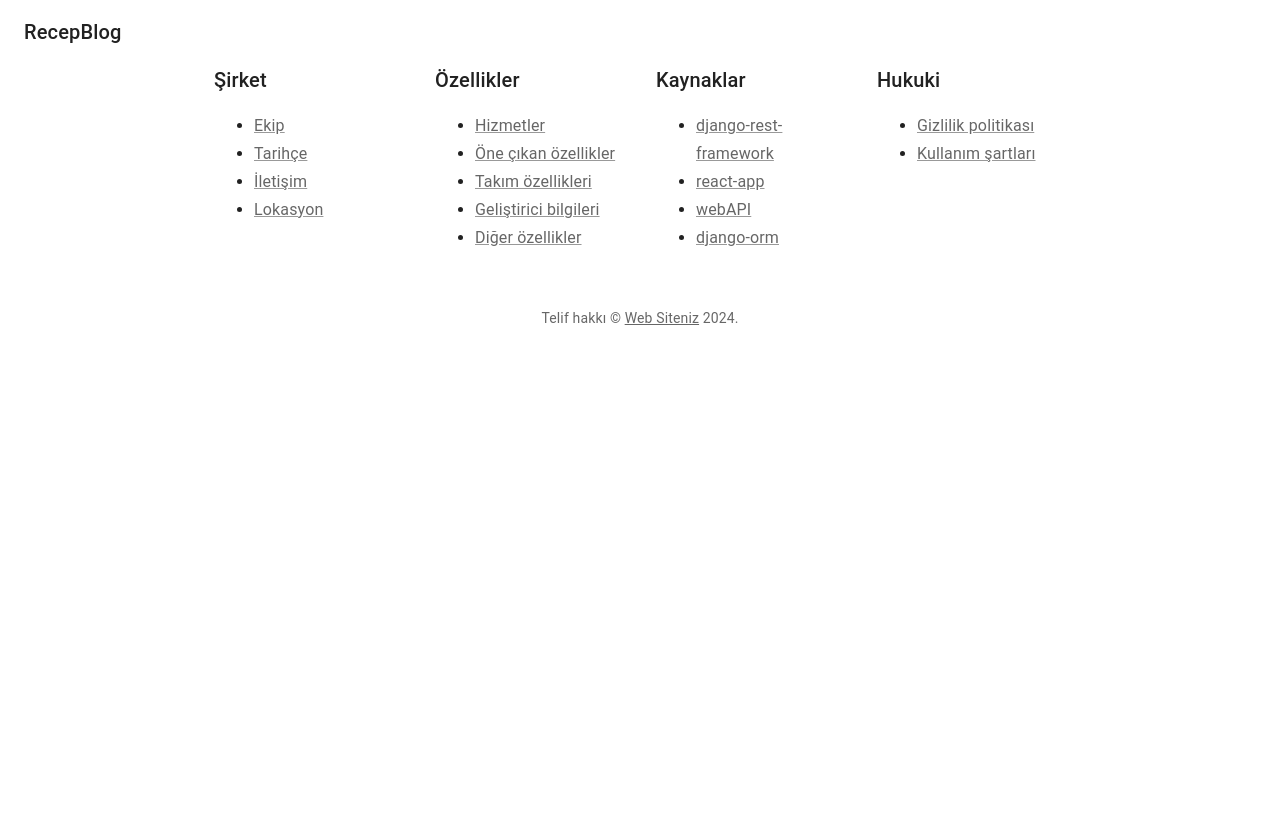
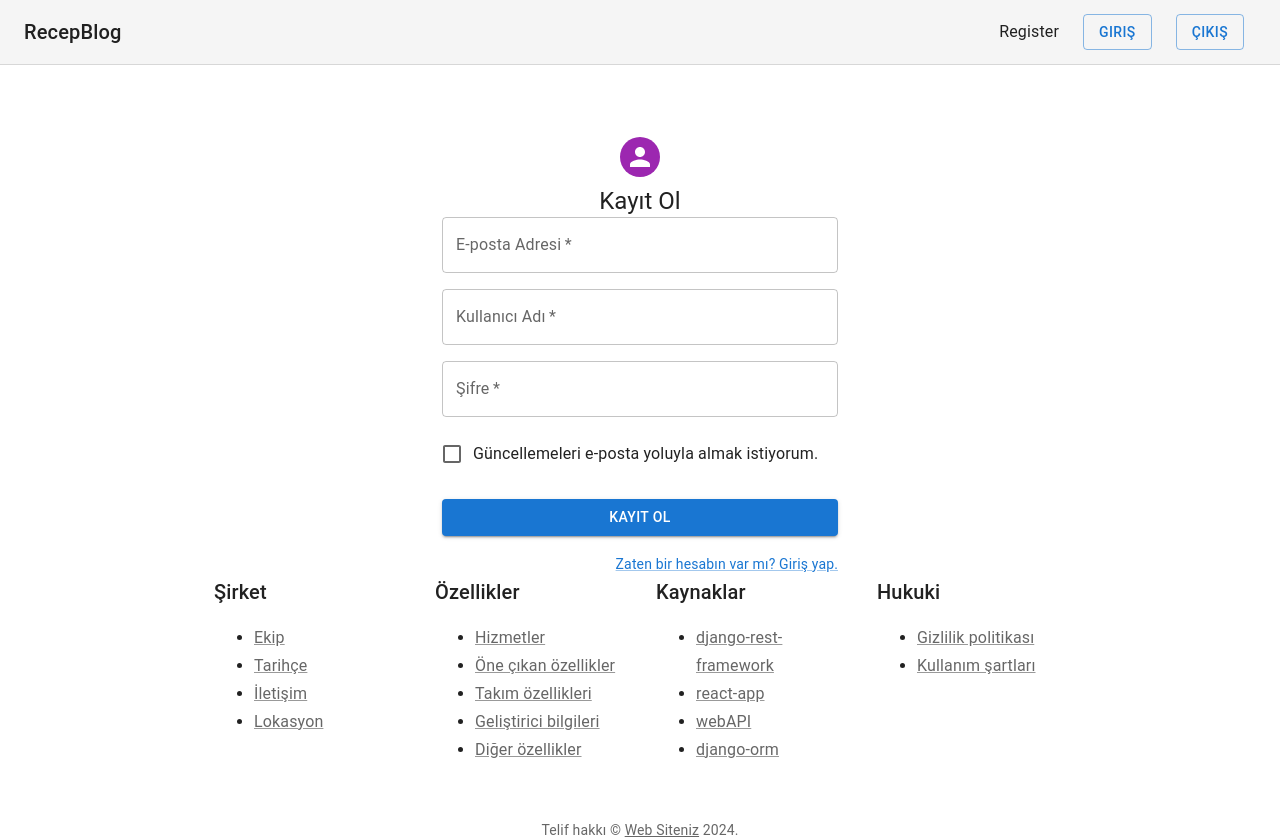
Before and after one commit to rkaya21/djangorestframework-react, a React (Create React App) app in the folder frontend/: page /register in a window 1280 px wide. Before the commit the page ends 800 px from the top, so only its background shows below. Built offline with nearby package versions, Linux system fonts and the light colour scheme.

Commit message:
feat(register): Create registration page with form and API integration

```diff
--- a/frontend/src/axios.js
+++ b/frontend/src/axios.js
@@ -16,10 +16,48 @@ const axiosInstance = axios.create({
   headers: {
     Authorization: localStorage.getItem('access_token')
       ? 'JWT ' + localStorage.getItem('access_token')
-      : '',
+      : null, // 'null' yerine null olarak bırakmak daha doğru
     'Content-Type': 'application/json',
     Accept: 'application/json',
   }
 });
 
+// Yanıt interceptor'ü
+axiosInstance.interceptors.response.use(
+  (response) => {
+    return response;
+  },
+  async (error) => {
+    const originalRequest = error.config;
+
+    if (error.response && error.response.status === 401 && !originalRequest._retry) {
+      originalRequest._retry = true;
+
+      // refresh_token kontrolü
+      const refreshToken = localStorage.getItem('refresh_token');
+      if (refreshToken) {
+        try {
+          const response = await axiosInstance.post('/token/refresh/', {
+            refresh: refreshToken,
+          });
+
+          localStorage.setItem('access_token', response.data.access);
+
+          axiosInstance.defaults.headers['Authorization'] = 'JWT ' + response.data.access;
+          originalRequest.headers['Authorization'] = 'JWT ' + response.data.access;
+
+          return axiosInstance(originalRequest);
+        } catch (err) {
+          console.error("Token yenileme işlemi başarısız oldu.");
+          localStorage.removeItem('access_token');
+          localStorage.removeItem('refresh_token');
+          window.location.href = '/login/';
+        }
+      }
+    }
+
+    return Promise.reject(error);
+  }
+);
+
 export default axiosInstance;
--- a/frontend/src/components/Header.js
+++ b/frontend/src/components/Header.js
@@ -3,19 +3,68 @@ import AppBar from '@mui/material/AppBar';
 import Toolbar from '@mui/material/Toolbar';
 import Typography from '@mui/material/Typography';
 import CssBaseline from '@mui/material/CssBaseline';
+import Link from '@mui/material/Link';
+import Button from '@mui/material/Button';
+import { NavLink } from 'react-router-dom';
+import { createTheme, ThemeProvider } from '@mui/material/styles';
+import Box from '@mui/material/Box';
+
+const theme = createTheme();
 
 function Header() {
   return (
-    <>
+    <ThemeProvider theme={theme}>
       <CssBaseline />
-      <AppBar position="static" color="white" elevation={0}>
+      <AppBar
+        position="static"
+        color="default"
+        elevation={0}
+        sx={{ borderBottom: `1px solid ${theme.palette.divider}` }}
+      >
         <Toolbar>
-          <Typography variant="h6" color="inherit" noWrap>
-            RecepBlog
+          <Typography variant="h6" color="inherit" noWrap sx={{ flexGrow: 1 }}>
+            <Link
+              component={NavLink}
+              to="/"
+              underline="none"
+              color="textPrimary"
+              sx={{ textDecoration: 'none', color: 'inherit' }}
+            >
+              RecepBlog
+            </Link>
           </Typography>
+          <nav>
+            <Link
+              component={NavLink}
+              to="/register"
+              underline="none"
+              color="textPrimary"
+              sx={{ margin: theme.spacing(1, 1.5) }}
+            >
+              Register
+            </Link>
+          </nav>
+          <Button
+            color="primary"
+            variant="outlined"
+            component={NavLink}
+            to="/login"
+            sx={{ margin: theme.spacing(1, 1.5) }}
+          >
+            Giriş
+          </Button>
+          <Button
+            color="primary"
+            variant="outlined"
+            component={NavLink}
+            to="/logout"
+            sx={{ margin: theme.spacing(1, 1.5) }}
+          >
+            Çıkış
+          </Button>
         </Toolbar>
       </AppBar>
-    </>
+    </ThemeProvider>
   );
 }
 
--- a/frontend/src/components/register.js
+++ b/frontend/src/components/register.js
@@ -0,0 +1,140 @@
+import React, { useState } from 'react';
+import axiosInstance from '../axios';
+import { useNavigate } from 'react-router-dom';
+import Avatar from '@mui/material/Avatar';
+import Button from '@mui/material/Button';
+import CssBaseline from '@mui/material/CssBaseline';
+import TextField from '@mui/material/TextField';
+import FormControlLabel from '@mui/material/FormControlLabel';
+import Checkbox from '@mui/material/Checkbox';
+import Link from '@mui/material/Link';
+import Grid from '@mui/material/Grid';
+import Typography from '@mui/material/Typography';
+import Container from '@mui/material/Container';
+import { createTheme, ThemeProvider } from '@mui/material/styles';
+
+const theme = createTheme();
+
+export default function SignUp() {
+  const navigate = useNavigate();
+  const initialFormData = {
+    email: '',
+    username: '',
+    password: '',
+  };
+
+  const [formData, setFormData] = useState(initialFormData);
+
+  const handleChange = (e) => {
+    setFormData({
+      ...formData,
+      [e.target.name]: e.target.value.trim(),
+    });
+  };
+
+  const handleSubmit = (e) => {
+    e.preventDefault();
+    console.log(formData);
+
+    axiosInstance
+      .post('user/register/', {
+        email: formData.email,
+        user_name: formData.username,
+        password: formData.password,
+      })
+      .then((res) => {
+        navigate('/login');
+        console.log(res);
+        console.log(res.data);
+      });
+  };
+
+  return (
+    <ThemeProvider theme={theme}>
+      <Container component="main" maxWidth="xs">
+        <CssBaseline />
+        <div
+          style={{
+            marginTop: theme.spacing(8),
+            display: 'flex',
+            flexDirection: 'column',
+            alignItems: 'center',
+          }}
+        >
+          <Avatar
+            style={{
+              margin: theme.spacing(1),
+              backgroundColor: theme.palette.secondary.main,
+            }}
+          />
+          <Typography component="h1" variant="h5">
+            Kayıt Ol
+          </Typography>
+          <form noValidate onSubmit={handleSubmit}>
+            <Grid container spacing={2}>
+              <Grid item xs={12}>
+                <TextField
+                  variant="outlined"
+                  required
+                  fullWidth
+                  id="email"
+                  label="E-posta Adresi"
+                  name="email"
+                  autoComplete="email"
+                  onChange={handleChange}
+                />
+              </Grid>
+              <Grid item xs={12}>
+                <TextField
+                  variant="outlined"
+                  required
+                  fullWidth
+                  id="username"
+                  label="Kullanıcı Adı"
+                  name="username"
+                  autoComplete="username"
+                  onChange={handleChange}
+                />
+              </Grid>
+              <Grid item xs={12}>
+                <TextField
+                  variant="outlined"
+                  required
+                  fullWidth
+                  name="password"
+                  label="Şifre"
+                  type="password"
+                  id="password"
+                  autoComplete="current-password"
+                  onChange={handleChange}
+                />
+              </Grid>
+              <Grid item xs={12}>
+                <FormControlLabel
+                  control={<Checkbox value="allowExtraEmails" color="primary" />}
+                  label="Güncellemeleri e-posta yoluyla almak istiyorum."
+                />
+              </Grid>
+            </Grid>
+            <Button
+              type="submit"
+              fullWidth
+              variant="contained"
+              color="primary"
+              sx={{ mt: 3, mb: 2 }}
+            >
+              Kayıt Ol
+            </Button>
+            <Grid container justifyContent="flex-end">
+              <Grid item>
+                <Link href="/login" variant="body2">
+                  Zaten bir hesabın var mı? Giriş yap.
+                </Link>
+              </Grid>
+            </Grid>
+          </form>
+        </div>
+      </Container>
+    </ThemeProvider>
+  );
+}
--- a/frontend/src/index.js
+++ b/frontend/src/index.js
@@ -7,7 +7,7 @@ import Header from './components/header';
 import Footer from './components/footer';
 import './index.css';
 import * as serviceWorker from './serviceWorker';
-
+import Register from './components/register';
 
 const theme = createTheme({
   // Tema ayarları gelecek
@@ -22,6 +22,7 @@ const routing = (
         <Header />
         <Routes>
           <Route path="/" element={<App />} />
+          <Route path="/register" element={<Register />} />
         </Routes>
         <Footer />
       </React.StrictMode>
```
